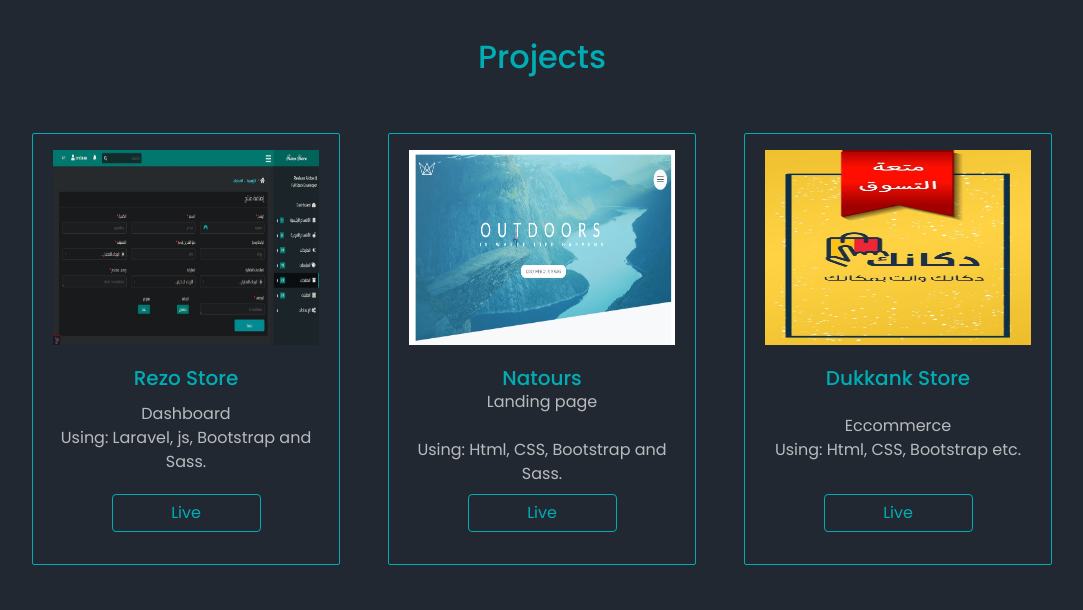
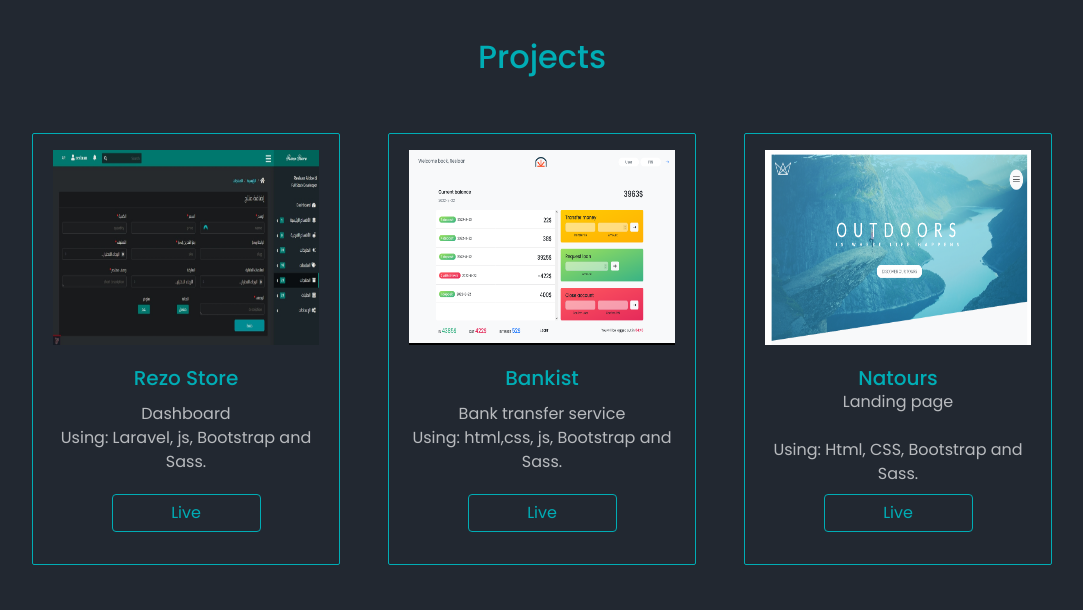
Before and after one commit to reslaan/reslaan, a plain HTML site: page index.html in a window 1280 px wide. Shown: the part 1280-1890 px from the top of the page, without its empty margins (98-1181 px from the left). Drawn offline with Linux system fonts and the light colour scheme.

Commit message:
add bankist project

```diff
--- a/index.html
+++ b/index.html
@@ -146,6 +146,25 @@
               </p>
               <div class="row justify-content-center">
               <a href="https://rezo-store.herokuapp.com" class="btn btn-outline-primary w-50" target="_blank">Live </a>
+              <!-- <a href="" class=" w-25 mt-2"><i class="fab fa-github fa-2x "></i></a> -->
+              </div>
+
+            </div>
+          </div>
+        </div>
+
+
+        <div class="col">
+          <div class="card  border-primary">
+            <img src="img/bankist.png" class="img-fluid pt-2 align-self-center" alt="" />
+            <div class="card-body">
+              <h5 class="card-title">Bankist</h5>
+              <p class="lead fs-6 ">
+                Bank transfer service<br>
+                Using:  html,css, js, Bootstrap and Sass.
+              </p>
+              <div class="row justify-content-center">
+              <a href="https://reslaan.github.io/Bank" class="btn btn-outline-primary w-50" target="_blank">Live </a>
               <!-- <a href="" class=" w-25 mt-2"><i class="fab fa-github fa-2x "></i></a> -->
               </div>
 
```
Also changed, not shown: img/bankist.png (added).
